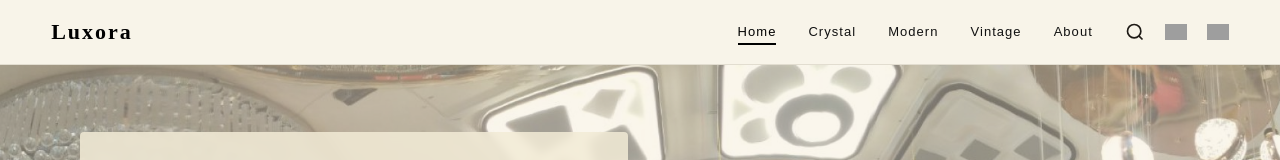
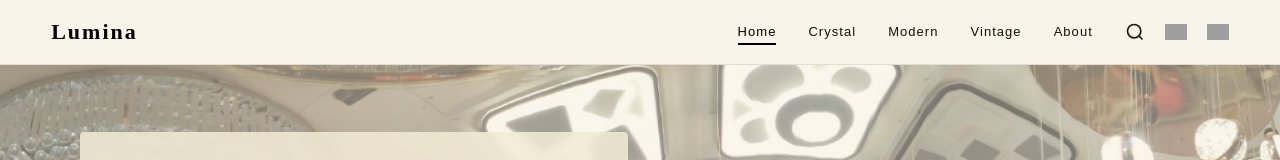
Before and after one commit to Mekaela-23/Bacus_E-commerce, a React (Create React App) app: page / in a window 1280 px wide. Shown: the top 160 px of the page. Built offline with nearby package versions, Linux system fonts and the light colour scheme; grey boxes are pictures that could not be loaded.

Commit message:
ecommerce-pwa

```diff
--- a/src/app/main/homepage/components/navbar.js
+++ b/src/app/main/homepage/components/navbar.js
@@ -82,7 +82,7 @@ export default function Navbar({ cartCount = 0 }) {
               fontWeight: '700',
               color: '#000000',
               letterSpacing: '2px',
-            }}>Luxora</span>
+            }}>Lumina</span>
           </a>
 
           <div className="nav-links" style={{ display: 'flex', gap: '32px', marginLeft: 'auto', marginRight: '32px' }}>
```
